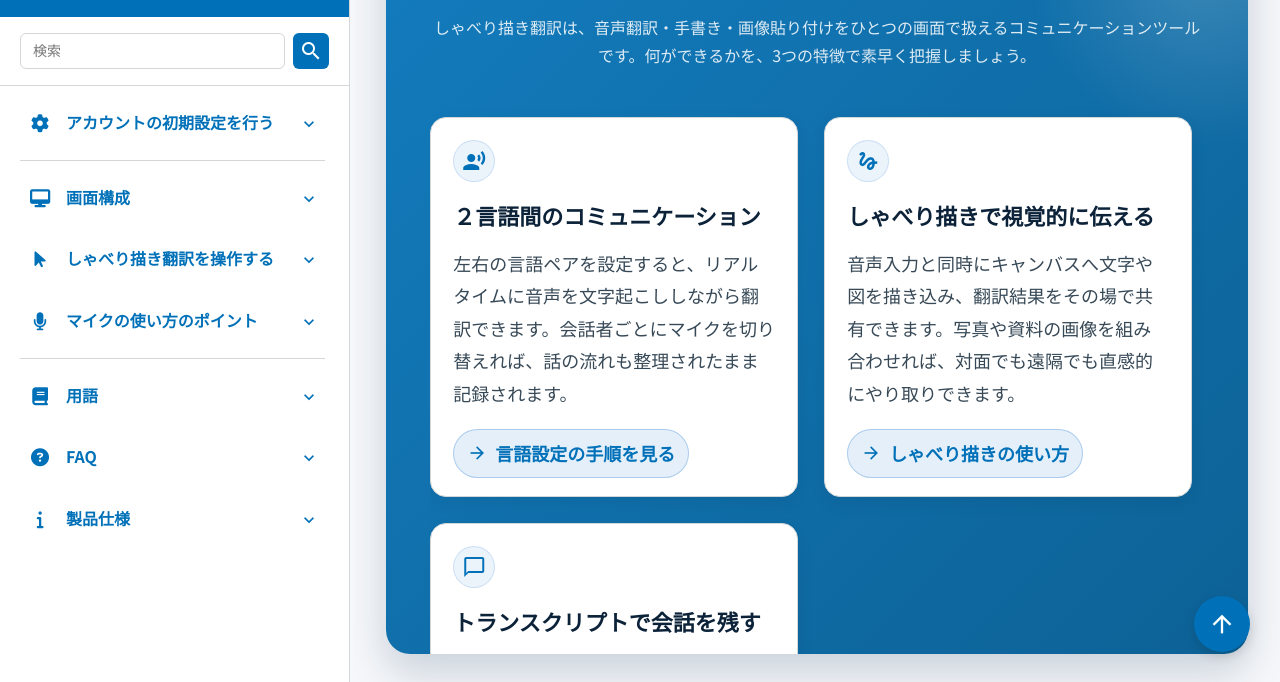
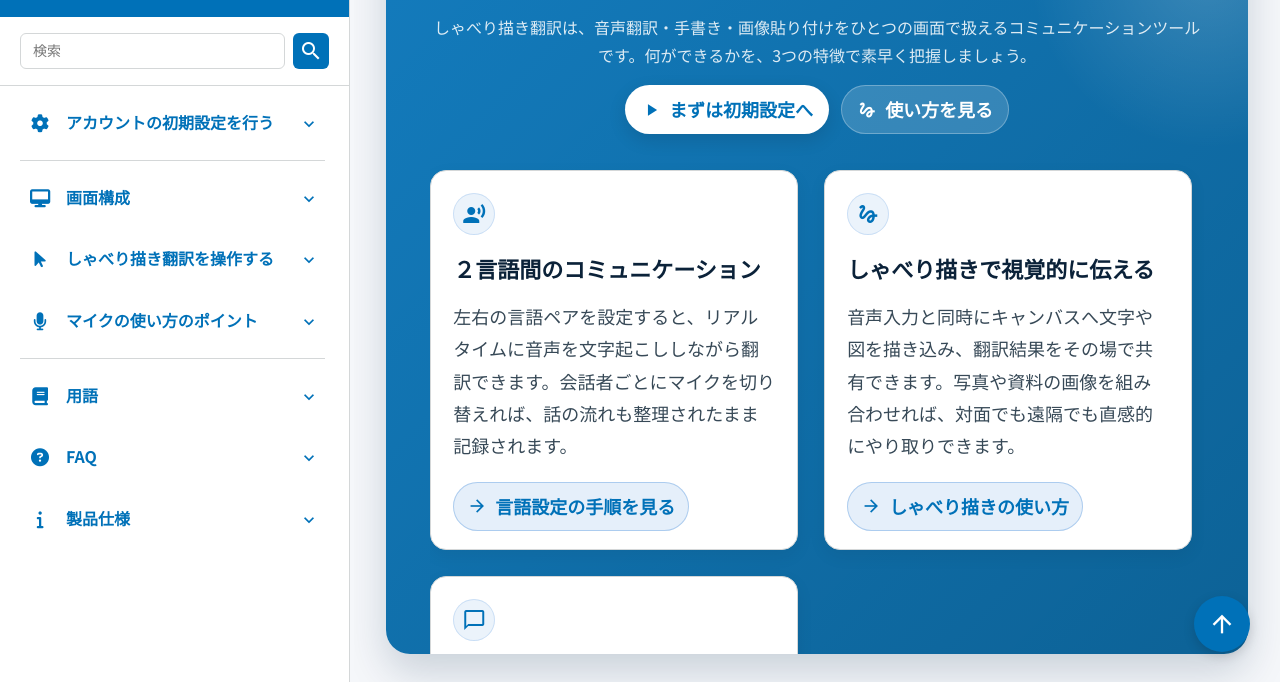
Before and after one commit to rsplndnt/child, a plain HTML site: page index.html in a window 1280 px wide. Shown: the part 118-800 px from the top of the page. Drawn offline with nearby package versions, Linux system fonts and the light colour scheme.

Commit message:
feat(ui/top): ヒーローのsticky解除とCTA追加／他セクションでの見出し表示問題を解消\n\n- .top-heroをsticky→relativeに\n- CTAボタンを追加（primary/ghost）\n- top-heroはtopセクション内のみで使用

```diff
--- a/css/manual-ui.css
+++ b/css/manual-ui.css
@@ -735,10 +735,10 @@ body{ font-family: var(--sd-font-sans); font-size: var(--sd-font-size-lg); line-
 .step-section--top .top-hero{
   text-align: center;
   color: #fff;
-  margin-bottom: 36px;
-  position: sticky; /* スクロールしても固定 */
-  top: 0;
-  z-index: 3; /* カードより前面に */
+  margin-bottom: 24px;
+  position: relative; /* sticky解除 */
+  top: auto;
+  z-index: auto;
 }
 .step-section--top .step-header h2{
   color: #fff;
@@ -1982,3 +1982,38 @@ body{ font-family: var(--sd-font-sans); font-size: var(--sd-font-size-lg); line-
   .top-feature-card{ padding: 18px 18px 16px; border-radius: 14px; }
 }
 /* === /TOP UI Refresh === */
+
+/* ヒーローCTA */
+.top-hero-actions{
+  margin: 16px auto 0;
+  display: inline-flex;
+  gap: 12px;
+}
+.top-hero-actions .hero-btn{
+  display: inline-flex;
+  align-items: center;
+  gap: 8px;
+  padding: 10px 16px;
+  border-radius: 999px;
+  font-weight: 700;
+  text-decoration: none;
+  transition: transform .18s ease, box-shadow .18s ease, background .18s ease, color .18s ease;
+  box-shadow: 0 6px 18px rgba(0,0,0,0.12);
+}
+.top-hero-actions .hero-btn.primary{
+  background: #fff;
+  color: var(--color-primary);
+}
+.top-hero-actions .hero-btn.primary:hover{
+  transform: translateY(-2px);
+  box-shadow: 0 10px 28px rgba(0,0,0,0.18);
+}
+.top-hero-actions .hero-btn.ghost{
+  background: rgba(255,255,255,0.16);
+  color: #fff;
+  box-shadow: inset 0 0 0 1px rgba(255,255,255,0.28);
+}
+.top-hero-actions .hero-btn.ghost:hover{
+  background: rgba(255,255,255,0.22);
+}
+.top-hero-actions .material-icons{ font-size: 20px; }
--- a/index.html
+++ b/index.html
@@ -234,6 +234,10 @@
                         <header class="step-header top-hero">
                             <h2><span class="step-number">TOP</span> しゃべり描き翻訳でできること</h2>
                             <p class="top-hero__lead">しゃべり描き翻訳は、音声翻訳・手書き・画像貼り付けをひとつの画面で扱えるコミュニケーションツールです。何ができるかを、3つの特徴で素早く把握しましょう。</p>
+                            <div class="top-hero-actions">
+                                <a href="#account-setup" class="hero-btn primary"><span class="material-icons" aria-hidden="true">play_arrow</span><span>まずは初期設定へ</span></a>
+                                <a href="#use-swipe-talk" class="hero-btn ghost"><span class="material-icons" aria-hidden="true">gesture</span><span>使い方を見る</span></a>
+                            </div>
                         </header>
                         <div class="top-feature-grid">
                             <article class="top-feature-card" id="two-language-communication">
```
